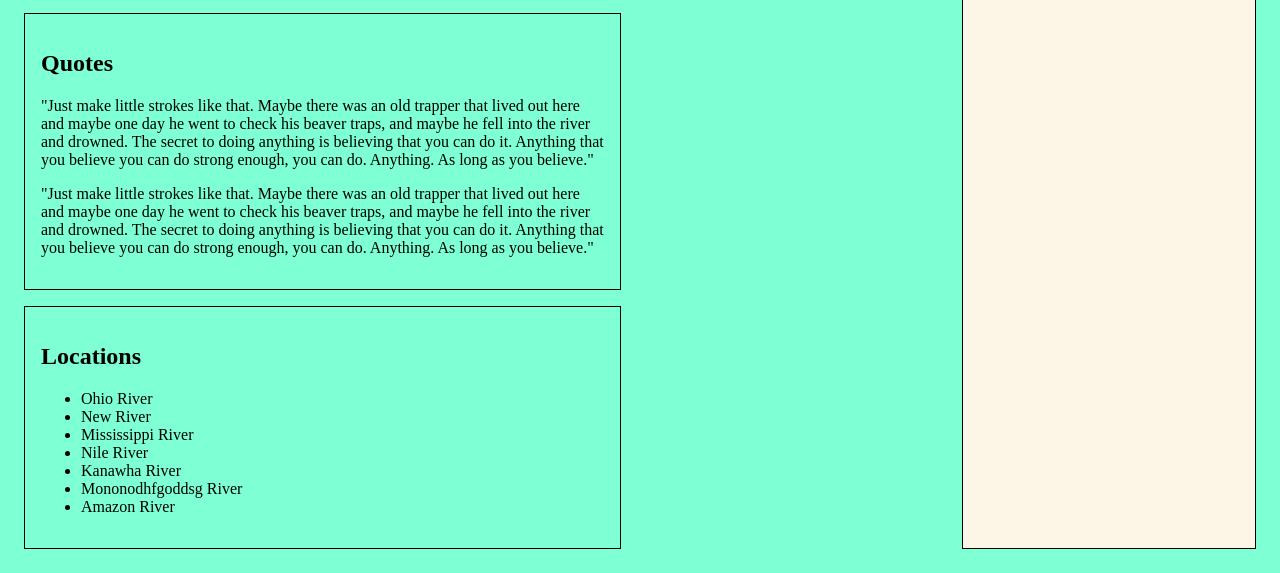
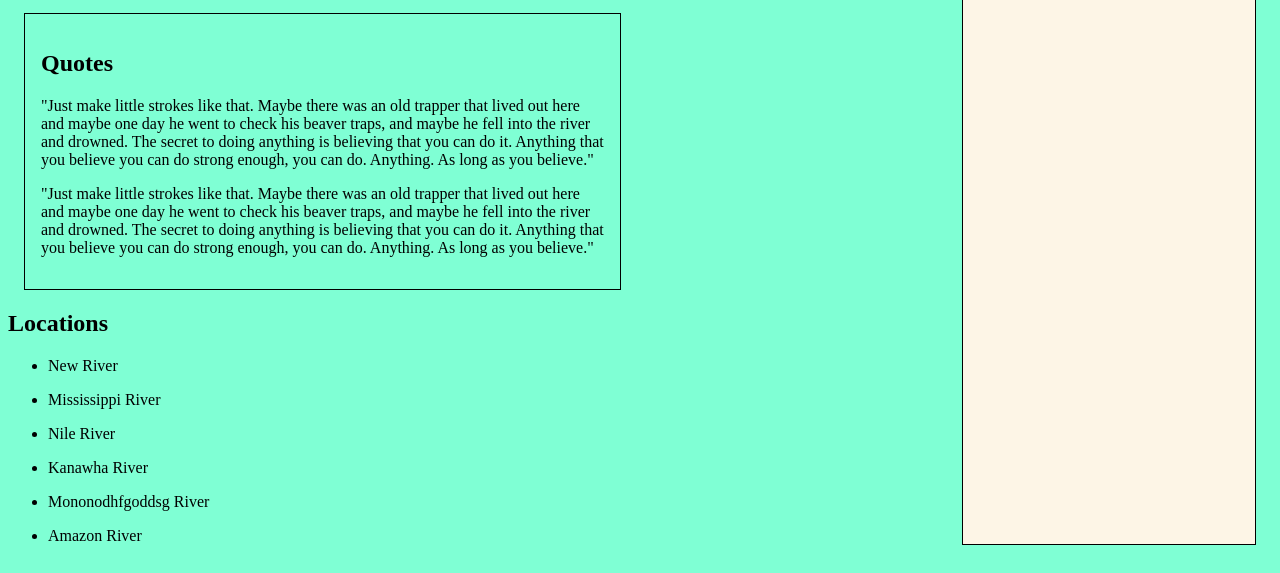
Before and after one commit to cbgriffith/newforce_aquarium, a plain HTML site: page index.html in a window 1280 px wide. Shown: the part 633-1206 px from the top of the page. Drawn offline with Linux system fonts and the light colour scheme.

Commit message:
automated location list

```diff
--- a/index.html
+++ b/index.html
@@ -19,7 +19,9 @@
 
         <p>"Just make little strokes like that. Maybe there was an old trapper that lived out here and maybe one day he went to check his beaver traps, and maybe he fell into the river and drowned. The secret to doing anything is believing that you can do it. Anything that you believe you can do strong enough, you can do. Anything. As long as you believe."</p>
       </section>
-      <section class="main-list locations">
+      <h2>Locations</h2>
+      <div id="LocationList"></div>
+      <!-- <section class="main-list locations">
         <h2>Locations</h2>
         <ul>
             <li> Ohio River</li>
@@ -30,7 +32,7 @@
             <li> Mononodhfgoddsg River</li>
             <li> Amazon River</li>
     </ul>
-      </section>
+      </section> -->
     </div>
     <aside class="aside">
       <h2>Tank Care Tips</h2>
--- a/scripts/locations/Location.js
+++ b/scripts/locations/Location.js
@@ -0,0 +1,7 @@
+export const Location = (location) => {
+    return `
+        <ul class="location list">
+            <li>${location}</li>
+        </ul>
+    `
+}
--- a/scripts/locations/LocationDataProvider.js
+++ b/scripts/locations/LocationDataProvider.js
@@ -0,0 +1,13 @@
+const locationCollection = ["New River","Mississippi River","Nile River","Kanawha River","Mononodhfgoddsg River","Amazon River"]
+
+export const useLocation = () => {
+    return locationCollection.slice()
+}
+
+// let list = document.getElementById("LocationList");
+
+// locationCollection.forEach((item)=>{
+//   let li = document.createElement("li");
+//   li.innerText = item;
+//   list.appendChild(li);
+// })
--- a/scripts/locations/LocationList.js
+++ b/scripts/locations/LocationList.js
@@ -0,0 +1,19 @@
+ import { useLocation } from "./LocationDataProvider.js"
+ import { Location } from "./Location.js"
+
+ export const LocationList = () => {
+
+     const contentElement = document.querySelector("#LocationList")
+     const locations = useLocation()
+
+     let locationHTMLRepresentations = ""
+     for (const singleLocationObject of locations) {
+             locationHTMLRepresentations += Location(singleLocationObject)
+     }
+
+     contentElement.innerHTML += `
+         <article class="locationList">
+             ${locationHTMLRepresentations}
+         </article>
+     `
+ }
--- a/scripts/main.js
+++ b/scripts/main.js
@@ -1,7 +1,9 @@
 import { Fish } from './fish/Fish.js'
 import { useFish } from './fish/FishDataProvider.js'
 import { FishList } from './fish/FishList.js'
-
+import { Location } from './locations/Location.js'
+import { useLocation } from './locations/LocationDataProvider.js'
+import { LocationList } from './locations/LocationList.js'
 const allTheFish = useFish()
 
 for (const fish of allTheFish) {
@@ -9,3 +11,4 @@ for (const fish of allTheFish) {
 }
 
 FishList()
+LocationList()
```
